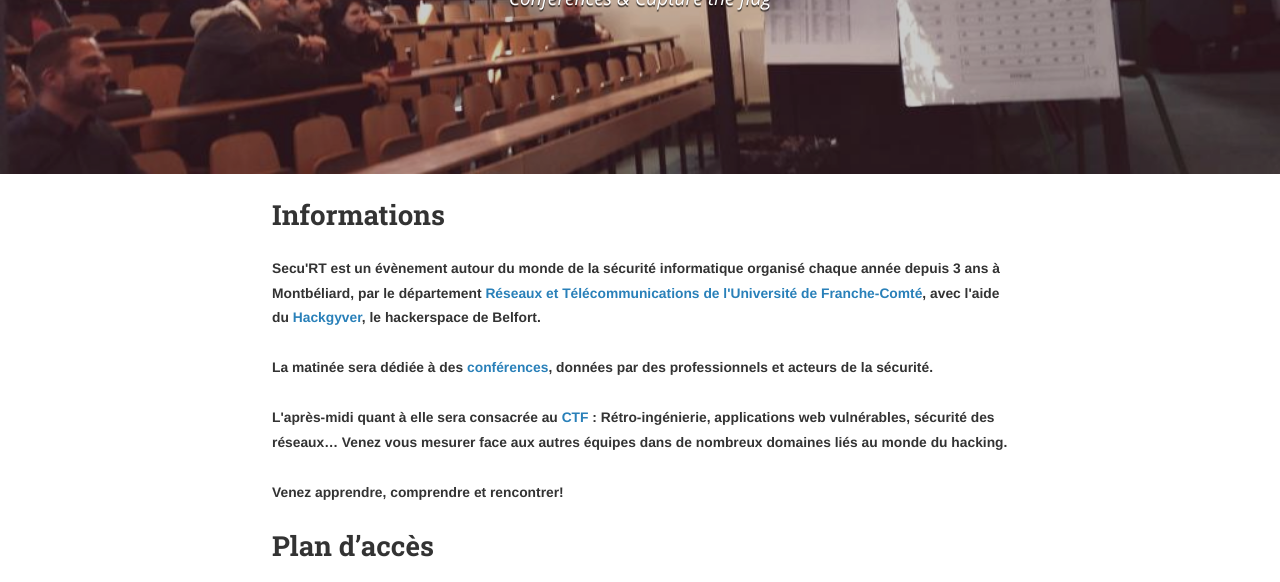
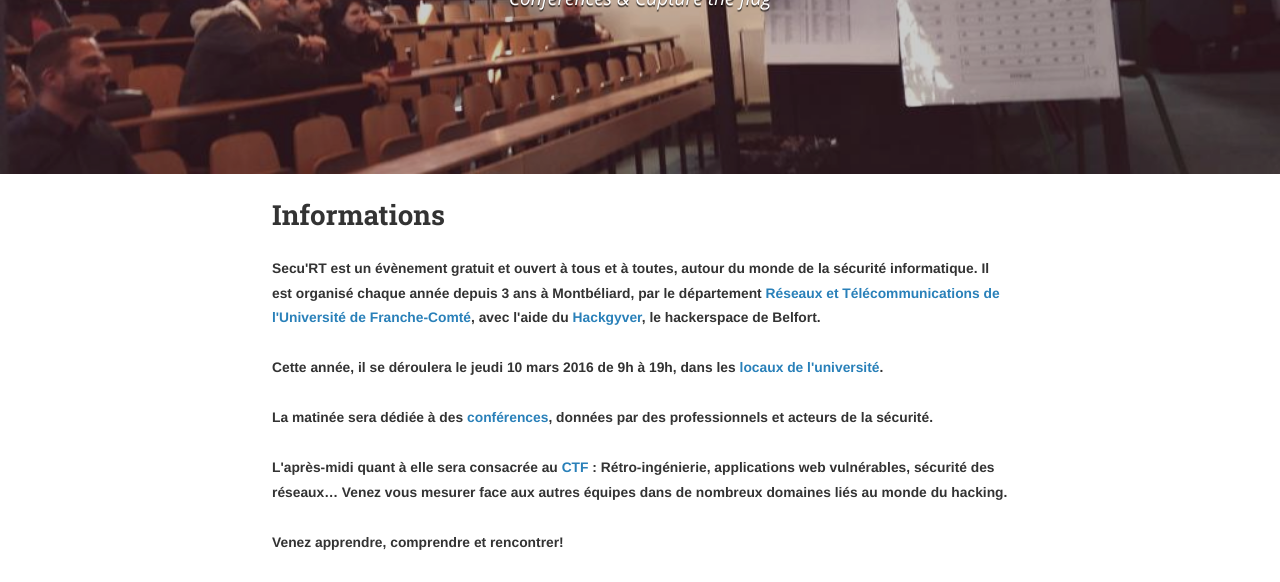
Before and after one commit to SecuRT/securt.github.io, a Jekyll site: the page built from index.html, in a window 1280 px wide and 900 px high, scrolled down 345 px, cut to the strip 0-582 px from the top of the window. Built offline with Jekyll 4.4.1, drawn with Linux system fonts in a browser that asks for light colours; nearby versions of some CDN libraries.

Commit message:
Add some dates

```diff
--- a/index.html
+++ b/index.html
@@ -15,11 +15,17 @@ layout: default
 <div class="wrapper">
 		<h2>Informations<h2>
 		<p class="info">
-			Secu'RT est un évènement autour du monde de la sécurité informatique organisé chaque année
-            depuis 3 ans à Montbéliard, par le département
-            <a href='http://formations.univ-fcomte.fr/ws?_profil=ufc&_cmd=getFormation&_oid=CDM-PROG14084&_redirect=voir_fiche_program&_lang=fr-FR&_onglet=description'>Réseaux et Télécommunications de
-                l'Université de Franche-Comté</a>, avec l'aide du <a href="hackgyver.fr">Hackgyver</a>,
-            le hackerspace de Belfort.
+			Secu'RT est un évènement gratuit et ouvert à tous et à toutes,
+            autour du monde de la sécurité informatique.
+            Il est organisé chaque année depuis 3 ans à Montbéliard, par le département
+            <a href='http://formations.univ-fcomte.fr/ws?_profil=ufc&_cmd=getFormation&_oid=CDM-PROG14084&_redirect=voir_fiche_program&_lang=fr-FR&_onglet=description'>Réseaux et Télécommunications de l'Université de Franche-Comté</a>,
+            avec l'aide du <a href="hackgyver.fr">Hackgyver</a>, le hackerspace de Belfort.
+
+            <br/><br/>
+
+            Cette année, il se déroulera le <bold>jeudi 10 mars 2016</bold> de 9h à 19h,
+            dans les <a href='http://openstreetmap.org/?mlat=47.49479&amp;mlon=6.80299#map=19/47.49479/6.80299'>
+            locaux de l'université</a>.
 
             <br/><br/>
 
```
